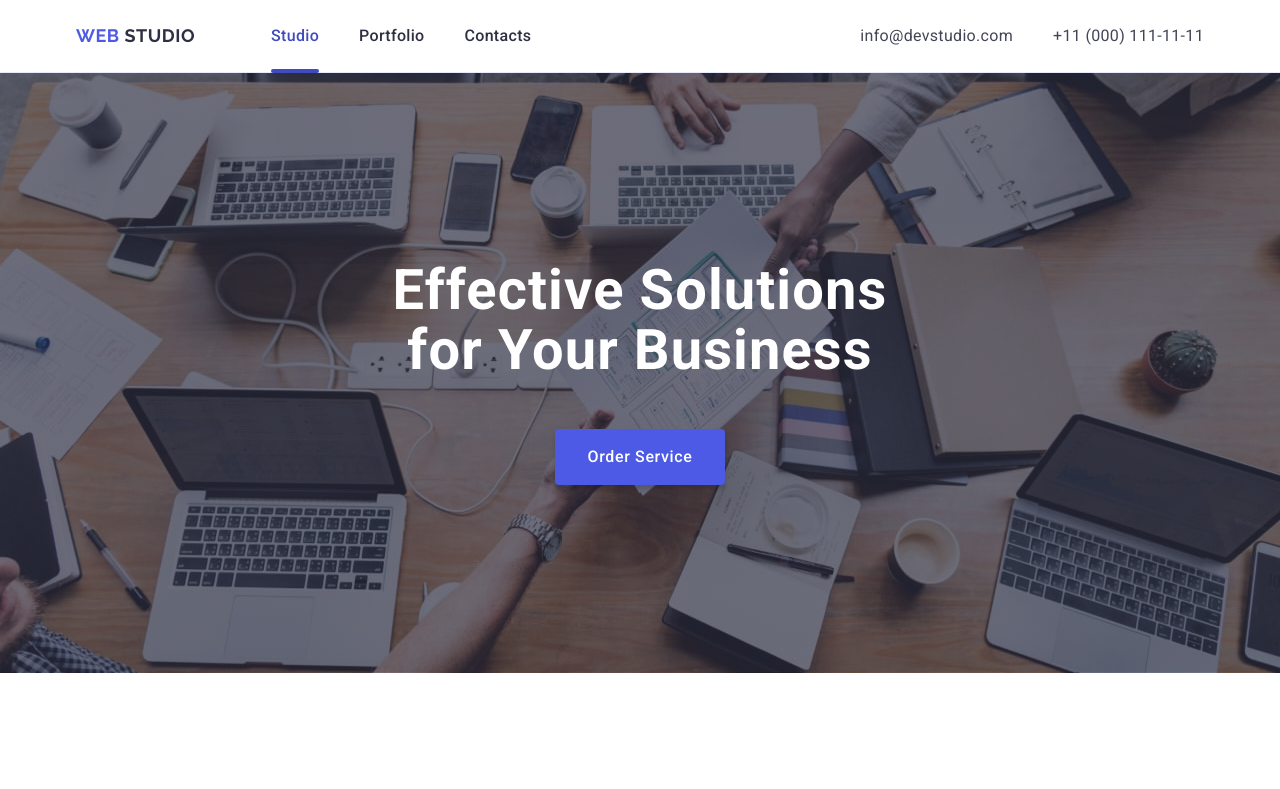
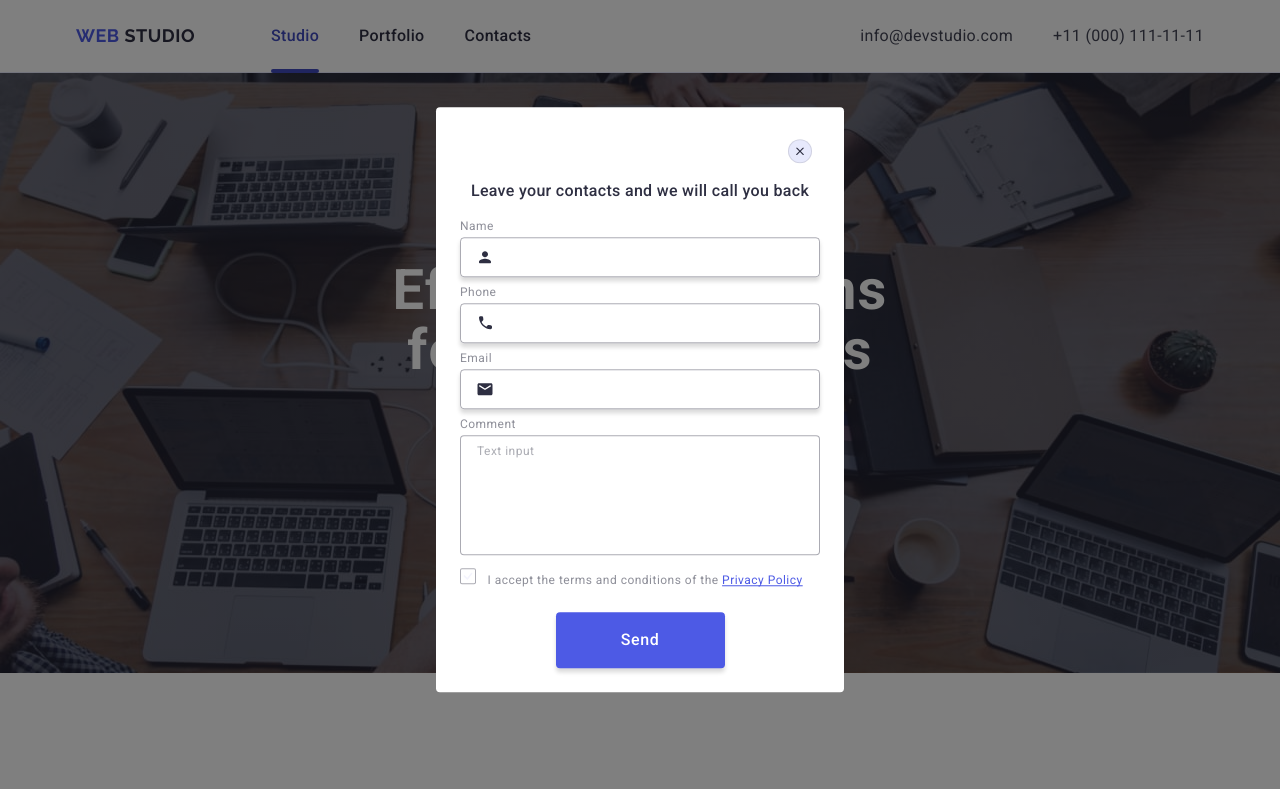
Before and after one commit to OsadchaTV/goit-markup-hw-05, a plain HTML site: page index.html in a window 1280 px wide. Shown: the top 789 px of the page. Drawn offline with nearby package versions, Linux system fonts and the light colour scheme.

Commit message:
Correction

```diff
--- a/index.html
+++ b/index.html
@@ -27,8 +27,8 @@
       <div class="container header-container">
         <nav class="header-nav">
           <a class="logo" href="./index.html"
-            >Web <span class="logo-part">Studio</span></a
-          >
+            >Web <span class="logo-part">Studio</span>
+          </a>
           <ul class="header-nav-list">
             <li>
               <a class="nav-link current" href="./index.html">Studio</a>
@@ -42,13 +42,13 @@
           <ul class="header-address-list">
             <li>
               <a class="address-link" href="mailto:info@devstudio.com"
-                >info@devstudio.com</a
-              >
+                >info@devstudio.com
+              </a>
             </li>
             <li>
               <a class="address-link" href="tel:+110001111111"
-                >+11 (000) 111-11-11</a
-              >
+                >+11 (000) 111-11-11
+              </a>
             </li>
           </ul>
         </address>
@@ -509,8 +509,7 @@
 
     <!-- ==========BACKDROP========== -->
 
-    <div class="backdrop">
-      <!-- is-open -->
+    <div class="backdrop is-open">
       <div class="modal">
         <button class="modal-close-btn" type="button">
           <svg class="modal-close-btn-icon" width="8" height="8">
```
